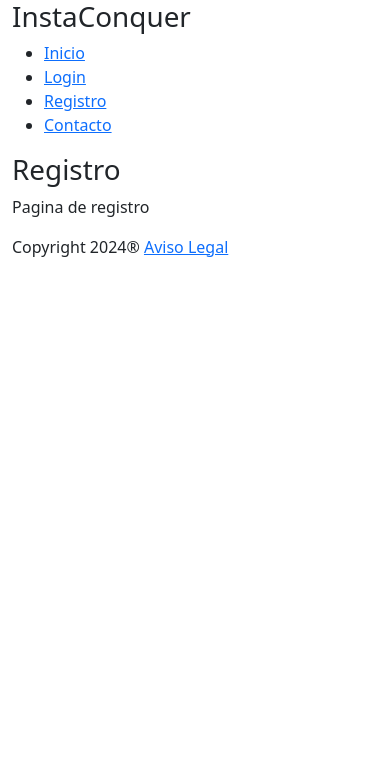
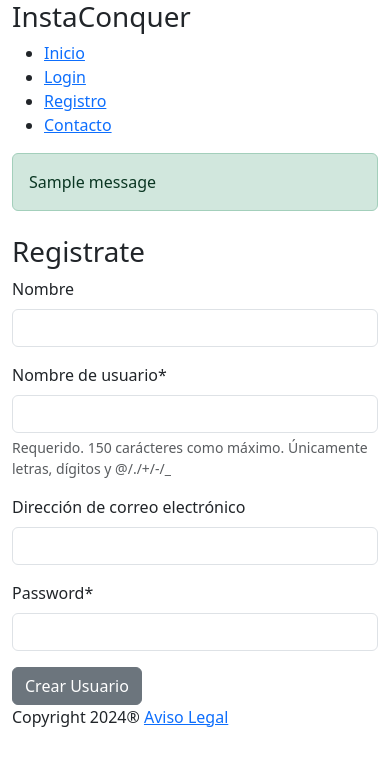
Before and after one commit to alxserrano93/IG-Proyect, a Django app: page /register/ in a window 390 px wide. Shown: the top 766 px of the page. Run offline with Django 5.2, Linux system fonts and the light colour scheme; tables that the repository leaves empty hold one stand-in row (values such as "Sample post"); one stand-in notice (Sample message) is shown; some libraries are stand-ins or nearby versions.

Commit message:
Adding Register form and success messages lines + _messages.html to inlcudes

```diff
--- /dev/null
+++ b/instagram/forms.py
@@ -0,0 +1,25 @@
+from django import forms
+
+from django.contrib.auth.models import User
+
+
+# import User model
+
+class RegistrationForm(forms.ModelForm):
+    password = forms.CharField(widget=forms.PasswordInput())
+
+    class Meta:
+        model = User
+        fields = [
+            "first_name",
+            "username",
+            "email",
+            "password"
+        ]
+
+    def save(self):
+        user = super().save(commit=True)
+        user.set_password(self.cleaned_data["password"])
+        user.save()
+
+        return user
--- /dev/null
+++ b/instagram/templates/_includes/_messages.html
@@ -0,0 +1,20 @@
+
+
+<div class="row mt-2 mb-2">
+    <div class="col-sm">
+      {% for message in messages %}
+      <div class="alert
+            {% if message.tags %}
+              {% if message.tags == 'error' %}
+                alert-danger
+              {% else %}
+                alert-{{ message.tags }}
+              {% endif %}
+            {% else %}
+              alert-info
+            {% endif %}">
+        {{ message }}
+      </div>
+      {% endfor %}
+    </div>
+</div>
--- a/instagram/templates/general/contact.html
+++ b/instagram/templates/general/contact.html
@@ -5,6 +5,8 @@
 
 {% block page_content %}
     <div class="container">
+        {% include '_includes/_messages.html' %}
+
         <h1>Contacto</h1>
         <p>Pagina de contacto </p>
     </div>
--- a/instagram/templates/general/home.html
+++ b/instagram/templates/general/home.html
@@ -5,6 +5,8 @@
 
 {% block page_content %}
     <div class="container">
+        {% include '_includes/_messages.html' %}
+
         <h1>Pagina Principal</h1>
         <p>Estructura de la pagina</p>
     </div>
--- a/instagram/templates/general/legal.html
+++ b/instagram/templates/general/legal.html
@@ -5,6 +5,8 @@
 
 {% block page_content %}
     <div class="container">
+        {% include '_includes/_messages.html' %}
+
         <h1>Aviso Legal</h1>
         <p>Aviso Legal </p>
     </div>
--- a/instagram/templates/general/login.html
+++ b/instagram/templates/general/login.html
@@ -5,6 +5,8 @@
 
 {% block page_content %}
     <div class="container">
+        {% include '_includes/_messages.html' %}
+
         <h1>Login</h1>
         <p>Pagina de Login </p>
     </div>
--- a/instagram/templates/general/register.html
+++ b/instagram/templates/general/register.html
@@ -1,11 +1,26 @@
 {% extends "general/layout.html" %}
+
+{% load crispy_forms_tags %}
 
 
 {% block head_title %}Bienvenido al InstaCon {% endblock  %}
 
 {% block page_content %}
     <div class="container">
-        <h1>Registro</h1>
-        <p>Pagina de registro </p>
+        {% include '_includes/_messages.html' %}
+
+        <h1>Registrate</h1>
+        <form action="" method="post">
+            {% csrf_token %}
+            <div class="row">
+                <div class = "col-12 col-sm-6">
+                    {{ form.first_name|as_crispy_field }}
+                    {{ form.username|as_crispy_field }}
+                    {{ form.email|as_crispy_field }}
+                    {{ form.password|as_crispy_field }}
+                </div>
+            </div>
+            <button class="btn btn-secondary">Crear Usuario</button>
+        </form>
     </div>
 {% endblock  %}
--- a/instagram/views.py
+++ b/instagram/views.py
@@ -1,6 +1,13 @@
 from django. shortcuts import render
 
 from django.views.generic import TemplateView
+from django.views.generic.edit import CreateView
+from django.contrib.auth.models import User
+from django.contrib import messages
+
+from django.urls import reverse_lazy
+from .forms import RegistrationForm
+
 
 class HomeView(TemplateView):
     template_name = "general/home.html"
@@ -10,8 +17,17 @@ class LoginView(TemplateView):
     template_name = "general/login.html"
 
 
-class RegisterView(TemplateView):
+class RegisterView(CreateView):
     template_name = "general/register.html"
+    model = User
+    success_url = reverse_lazy('home')
+    form_class = RegistrationForm
+
+    def form_valid(self, form):
+        # `form_valid` es un método que se ejecuta cuando el formulario es válido (cuando pasa todas las validaciones)
+        response = super().form_valid(form) # Llama al método `form_valid` original para procesar el formulario y guardar el nuevo usuario
+        messages.add_message(self.request, messages.SUCCESS, "Usuario creadoo correctamente") # Agrega un mensaje de éxito a la solicitud
+        return response # Retorna la respuesta para que se ejecute la redirección
 
 
 class LegalView(TemplateView):
--- a/requirements.txt
+++ b/requirements.txt
@@ -1,5 +1,7 @@
 asgiref==3.8.1
 Django==5.1.2
+django-bootstrap5==24.3
+django-crispy-forms==2.3
 django-extensions==3.2.3
 pillow==11.0.0
 sqlparse==0.5.1
```
Also changed, not shown: instagram/settings.py (+7 -0 lines), db.sqlite3.
